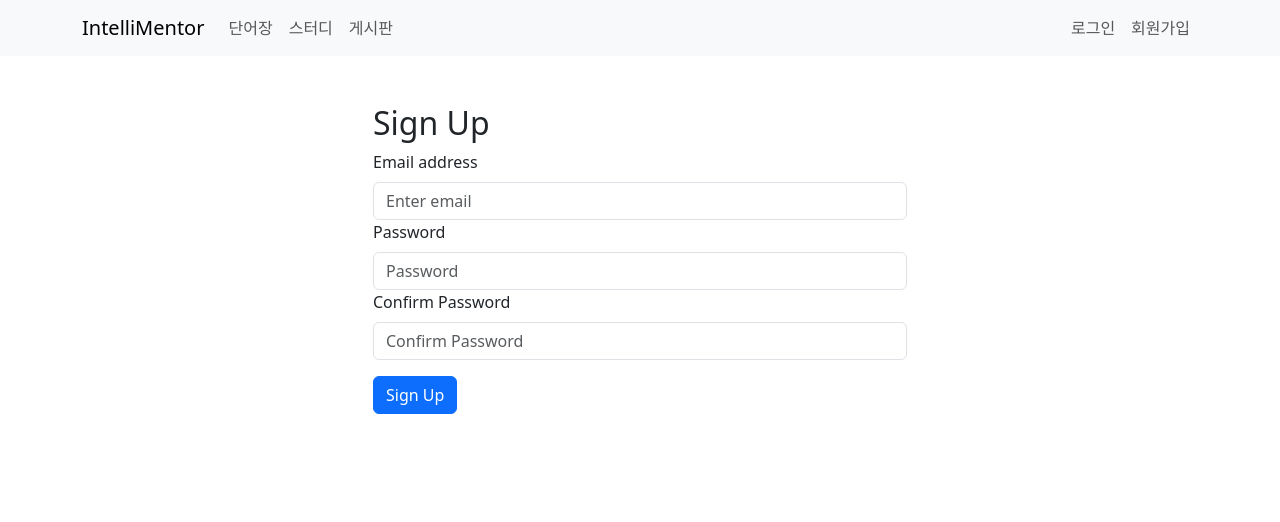
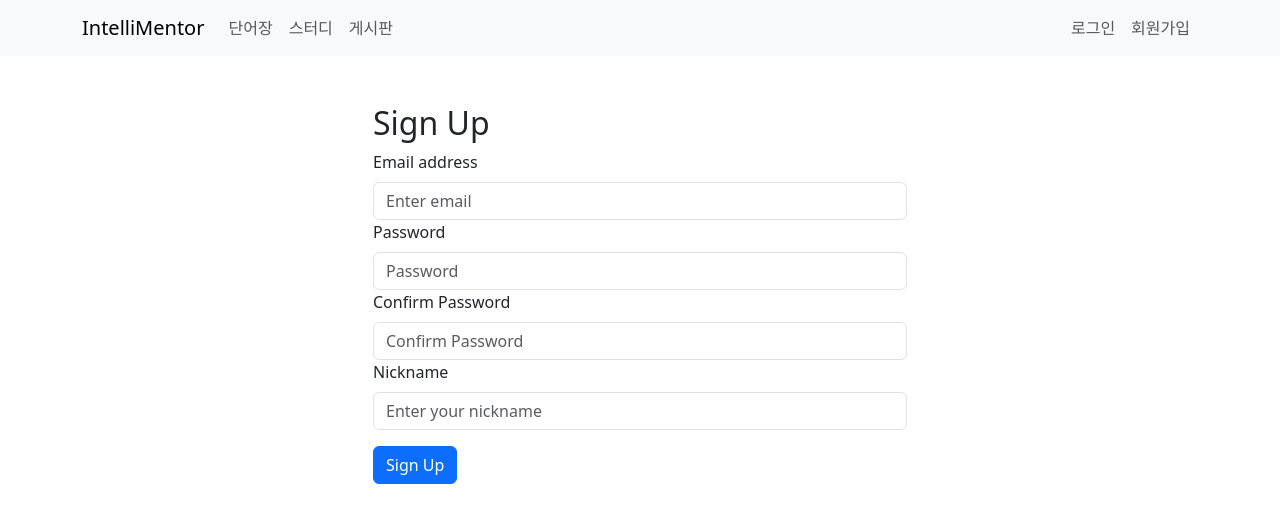
Before and after one commit to sinyoung0110/IntelliMentor_Front, a React (Create React App) app: page /member/signup in a window 1280 px wide. Shown: the top 522 px of the page. Built offline with nearby package versions, Linux system fonts and the light colour scheme.

Commit message:
회원가입 성공
회원가입 성공 후 메인 페이지 이동

```diff
--- a/src/api/memberApi.js
+++ b/src/api/memberApi.js
@@ -13,3 +13,11 @@ export const loginPost = async (loginParam) => {
 	const res = await axios.post(`${host}/login`, form, header);
 	return res.data;
 };
+export const signupPost = async (signupParam) => {
+	const header = {
+	  headers: { "Content-Type": "application/json" }
+	};
+
+	const res = await axios.post(`${host}/signup`, signupParam, header);
+	return res.data;
+  };
--- a/src/components/member/SignupComponent.js
+++ b/src/components/member/SignupComponent.js
@@ -1,11 +1,16 @@
 import React, { useState } from 'react';
 import { Form, Button, Container, Row, Col } from 'react-bootstrap';
+import useCustomLogin from "../../hooks/useCustomLogin";
+import { signupPost } from '../../api/memberApi'; // signupPost 함수 import
 
 const SignUp = () => {
+  const { moveToPath } = useCustomLogin();
+
   const [formData, setFormData] = useState({
     email: '',
     password: '',
-    confirmPassword: ''
+    confirmPassword: '',
+    nickname: ''
   });
 
   const handleChange = (e) => {
@@ -15,13 +20,25 @@ const SignUp = () => {
     });
   };
 
-  const handleSubmit = (e) => {
+  const handleSubmit = async (e) => {
     e.preventDefault();
     if (formData.password !== formData.confirmPassword) {
       alert("Passwords do not match!");
     } else {
-      // Handle form submission (e.g., send data to API)
-      alert("Form submitted successfully!");
+      try {
+        const signupData = {
+          email: formData.email,
+          pw: formData.password,
+          pwCheck: formData.confirmPassword,
+          nickname: formData.nickname
+        };
+        const response = await signupPost(signupData);
+        alert("Form submitted successfully!");
+        moveToPath('/');
+      } catch (error) {
+        console.error("Signup error:", error);
+        alert("An error occurred during signup. Please try again.");
+      }
     }
   };
 
@@ -67,6 +84,18 @@ const SignUp = () => {
               />
             </Form.Group>
 
+            <Form.Group controlId="formNickname">
+              <Form.Label>Nickname</Form.Label>
+              <Form.Control
+                type="text"
+                placeholder="Enter your nickname"
+                name="nickname"
+                value={formData.nickname}
+                onChange={handleChange}
+                required
+              />
+            </Form.Group>
+
             <Button variant="primary" type="submit" className="mt-3">
               Sign Up
             </Button>
```
